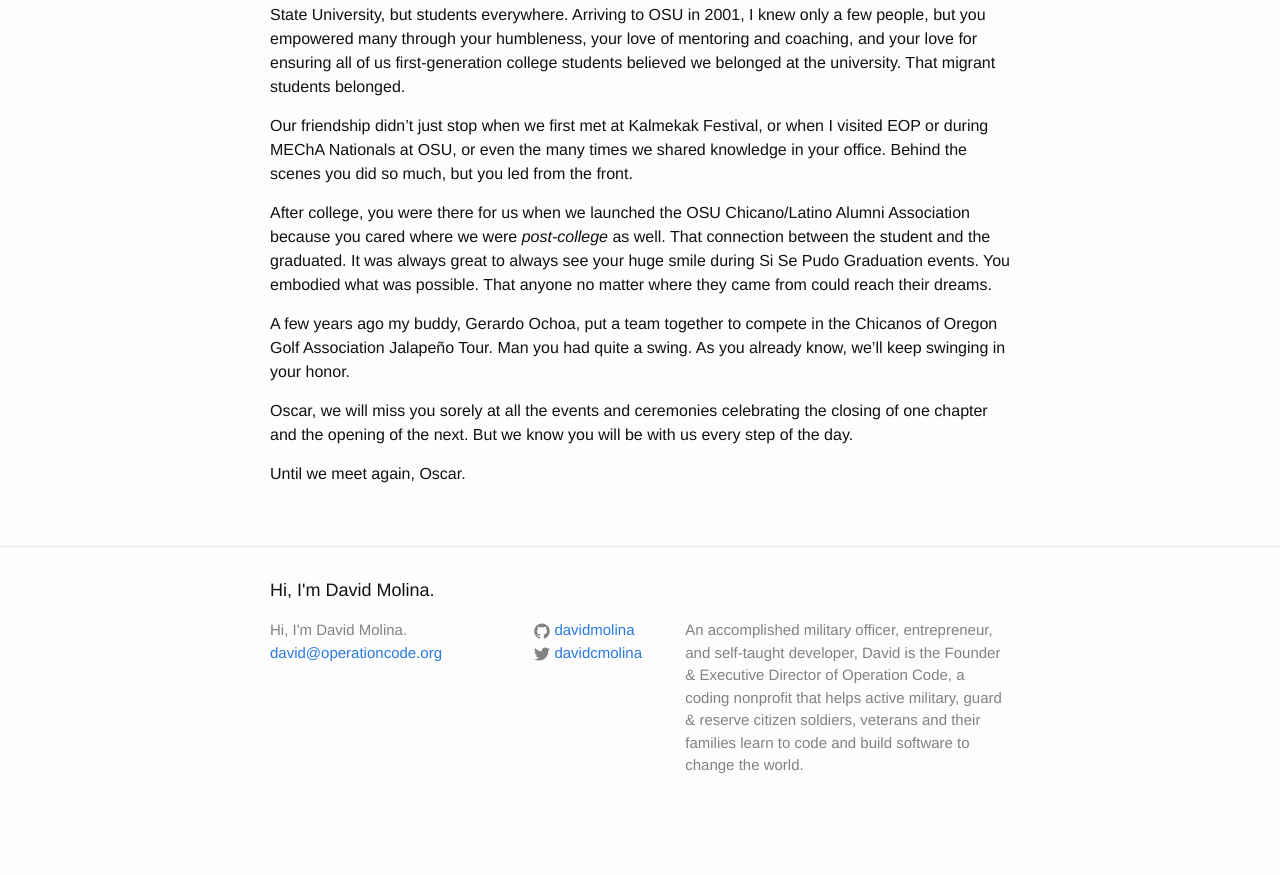
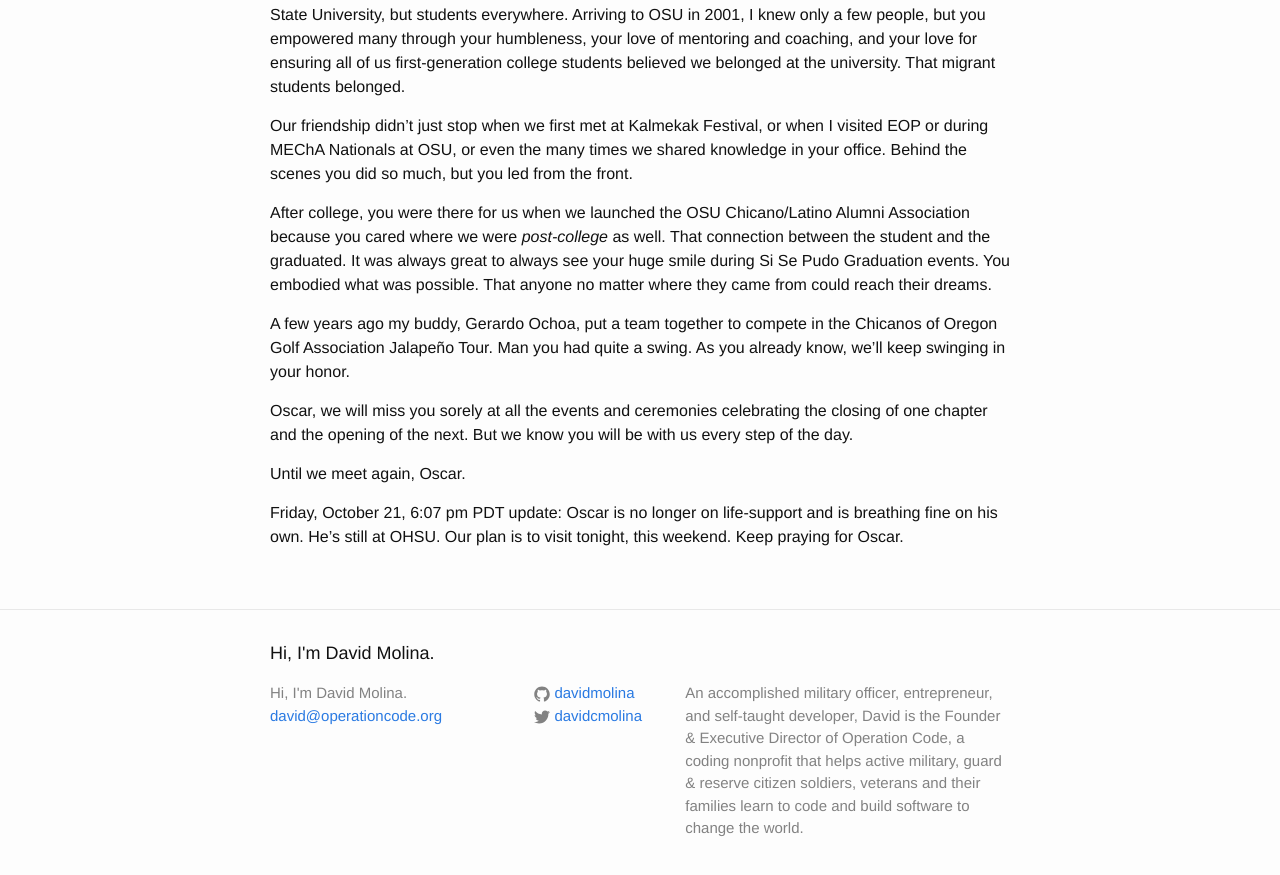
Before and after one commit to davidmolina/davidmolina.github.io, a Jekyll site: the page built from _posts/2016-10-21-remembering-oscar-montemayor.markdown, in a window 1280 px wide and 900 px high, scrolled down 1154 px. Shown: the top 875 px of the window. Built offline with Jekyll 4.4.1, drawn with Linux system fonts in a browser that asks for light colours; comment, search, counter and statistics services are not loaded; before the commit the page ends 1991 px from its top, so only the background shows below that.

Commit message:
Pray for Oscar

```diff
--- a/_posts/2016-10-21-remembering-oscar-montemayor.markdown
+++ b/_posts/2016-10-21-remembering-oscar-montemayor.markdown
@@ -29,3 +29,5 @@ A few years ago my buddy, Gerardo Ochoa, put a team together to compete in the C
 Oscar, we will miss you sorely at all the events and ceremonies celebrating the closing of one chapter and the opening of the next. But we know you will be with us every step of the day.
 
 Until we meet again, Oscar.
+
+Friday, October 21, 6:07 pm PDT update: Oscar is no longer on life-support and is breathing fine on his own. He's still at OHSU. Our plan is to visit tonight, this weekend. Keep praying for Oscar.
```
